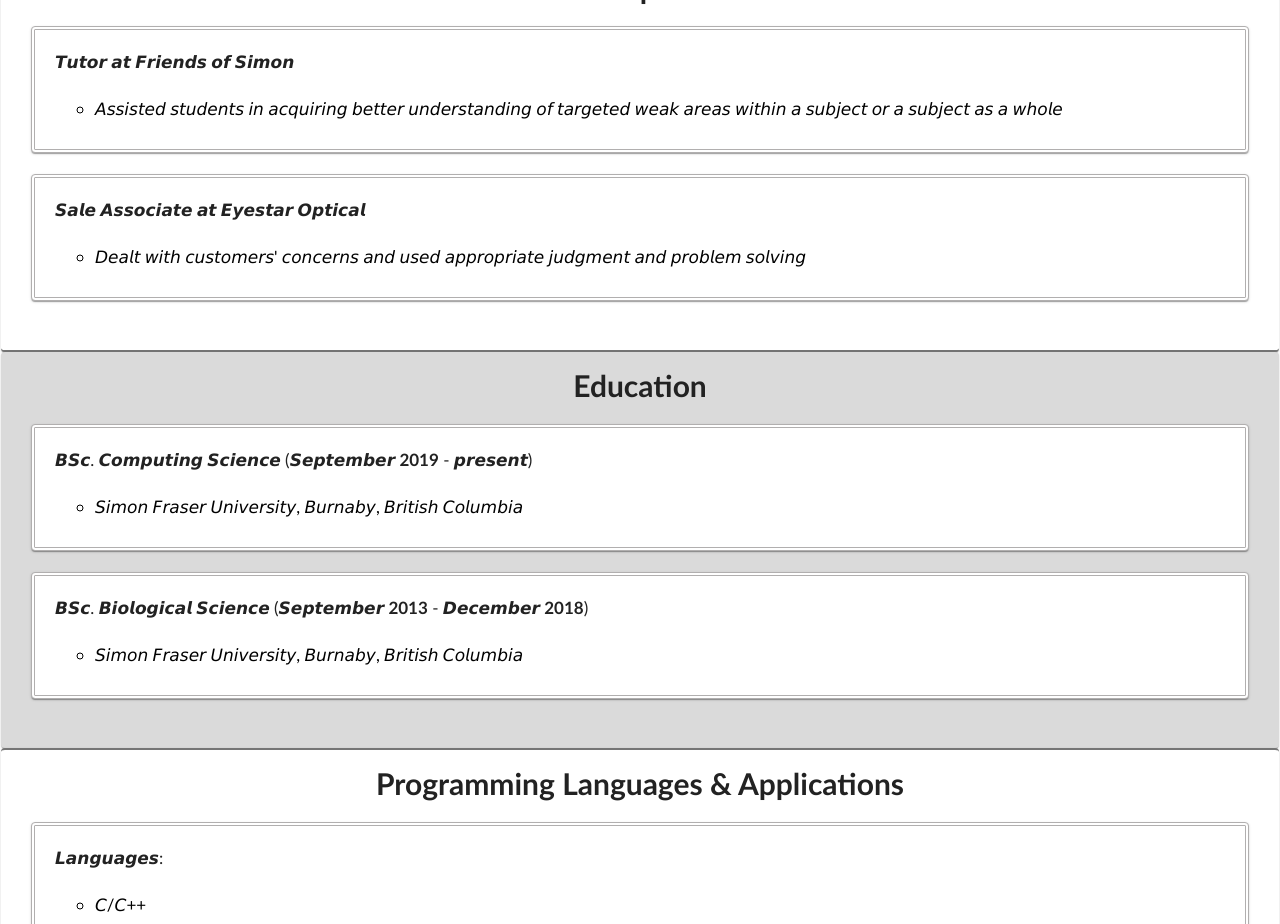
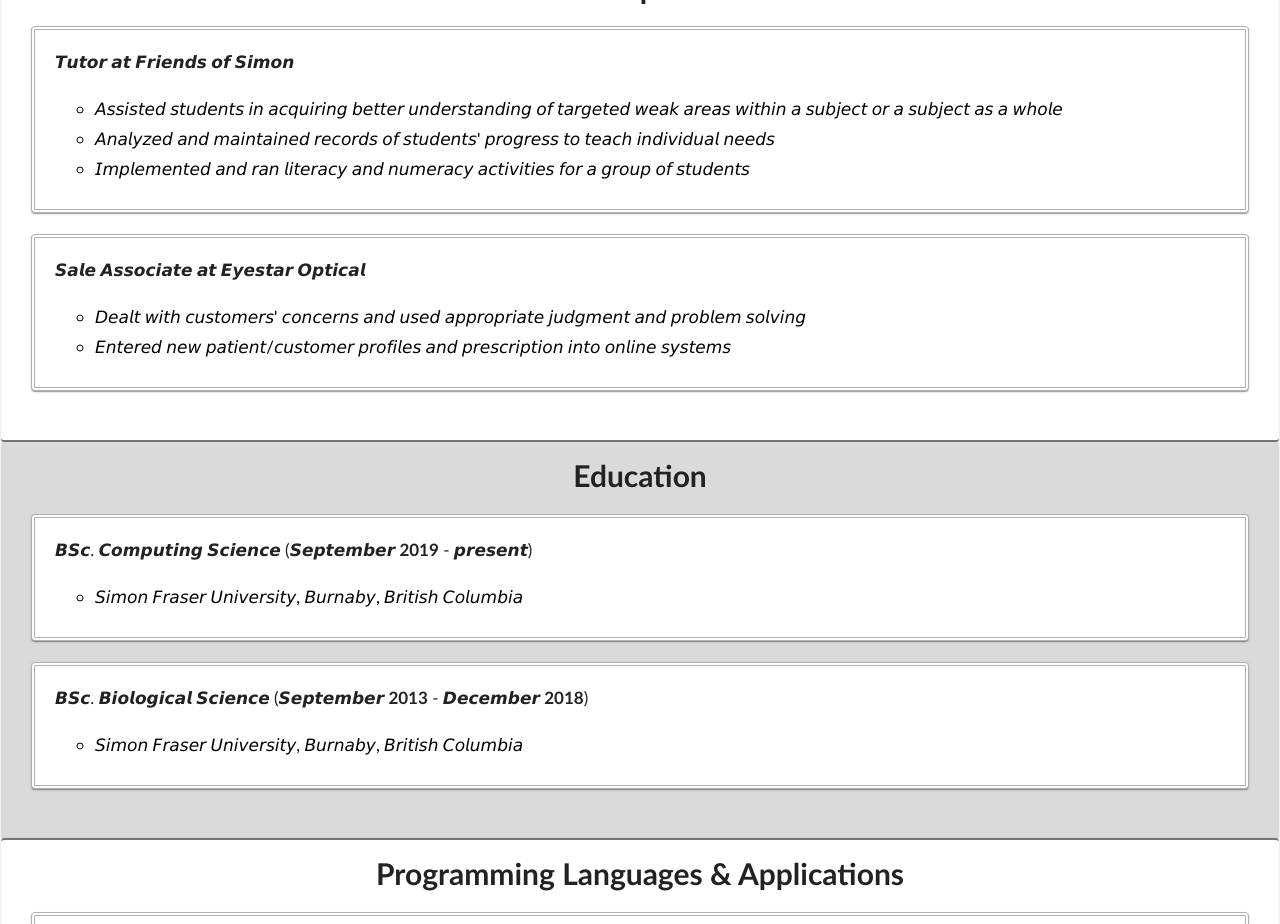
Before and after one commit to jsoeenaing/jsoeenaing.github.io, a React (Create React App) app: page / in a window 1280 px wide. Shown: the part 1740-2664 px from the top of the page. Built offline with nearby package versions, Linux system fonts and the light colour scheme.

Commit message:
Updated website

```diff
--- a/src/components/Body.js
+++ b/src/components/Body.js
@@ -41,6 +41,8 @@ export function Body() {
                        <p>𝙏𝙪𝙩𝙤𝙧 𝙖𝙩 𝙁𝙧𝙞𝙚𝙣𝙙𝙨 𝙤𝙛 𝙎𝙞𝙢𝙤𝙣</p>
                                 <ul>
                                     <li>𝘈𝘴𝘴𝘪𝘴𝘵𝘦𝘥 𝘴𝘵𝘶𝘥𝘦𝘯𝘵𝘴 𝘪𝘯 𝘢𝘤𝘲𝘶𝘪𝘳𝘪𝘯𝘨 𝘣𝘦𝘵𝘵𝘦𝘳 𝘶𝘯𝘥𝘦𝘳𝘴𝘵𝘢𝘯𝘥𝘪𝘯𝘨 𝘰𝘧 𝘵𝘢𝘳𝘨𝘦𝘵𝘦𝘥 𝘸𝘦𝘢𝘬 𝘢𝘳𝘦𝘢𝘴 𝘸𝘪𝘵𝘩𝘪𝘯 𝘢 𝘴𝘶𝘣𝘫𝘦𝘤𝘵 𝘰𝘳 𝘢 𝘴𝘶𝘣𝘫𝘦𝘤𝘵 𝘢𝘴 𝘢 𝘸𝘩𝘰𝘭𝘦</li>
+                                    <li>𝘈𝘯𝘢𝘭𝘺𝘻𝘦𝘥 𝘢𝘯𝘥 𝘮𝘢𝘪𝘯𝘵𝘢𝘪𝘯𝘦𝘥 𝘳𝘦𝘤𝘰𝘳𝘥𝘴 𝘰𝘧 𝘴𝘵𝘶𝘥𝘦𝘯𝘵𝘴' 𝘱𝘳𝘰𝘨𝘳𝘦𝘴𝘴 𝘵𝘰 𝘵𝘦𝘢𝘤𝘩 𝘪𝘯𝘥𝘪𝘷𝘪𝘥𝘶𝘢𝘭 𝘯𝘦𝘦𝘥𝘴</li>
+                                    <li>𝘐𝘮𝘱𝘭𝘦𝘮𝘦𝘯𝘵𝘦𝘥 𝘢𝘯𝘥 𝘳𝘢𝘯 𝘭𝘪𝘵𝘦𝘳𝘢𝘤𝘺 𝘢𝘯𝘥 𝘯𝘶𝘮𝘦𝘳𝘢𝘤𝘺 𝘢𝘤𝘵𝘪𝘷𝘪𝘵𝘪𝘦𝘴 𝘧𝘰𝘳 𝘢 𝘨𝘳𝘰𝘶𝘱 𝘰𝘧 𝘴𝘵𝘶𝘥𝘦𝘯𝘵𝘴</li>
                                 </ul>
                         </BoxContainer>
                         <br/>
@@ -48,6 +50,7 @@ export function Body() {
                         <p>𝙎𝙖𝙡𝙚 𝘼𝙨𝙨𝙤𝙘𝙞𝙖𝙩𝙚 𝙖𝙩 𝙀𝙮𝙚𝙨𝙩𝙖𝙧 𝙊𝙥𝙩𝙞𝙘𝙖𝙡</p>
                                 <ul>
                                     <li>𝘋𝘦𝘢𝘭𝘵 𝘸𝘪𝘵𝘩 𝘤𝘶𝘴𝘵𝘰𝘮𝘦𝘳𝘴' 𝘤𝘰𝘯𝘤𝘦𝘳𝘯𝘴 𝘢𝘯𝘥 𝘶𝘴𝘦𝘥 𝘢𝘱𝘱𝘳𝘰𝘱𝘳𝘪𝘢𝘵𝘦 𝘫𝘶𝘥𝘨𝘮𝘦𝘯𝘵 𝘢𝘯𝘥 𝘱𝘳𝘰𝘣𝘭𝘦𝘮 𝘴𝘰𝘭𝘷𝘪𝘯𝘨</li>
+                                    <li>𝘌𝘯𝘵𝘦𝘳𝘦𝘥 𝘯𝘦𝘸 𝘱𝘢𝘵𝘪𝘦𝘯𝘵/𝘤𝘶𝘴𝘵𝘰𝘮𝘦𝘳 𝘱𝘳𝘰𝘧𝘪𝘭𝘦𝘴 𝘢𝘯𝘥 𝘱𝘳𝘦𝘴𝘤𝘳𝘪𝘱𝘵𝘪𝘰𝘯 𝘪𝘯𝘵𝘰 𝘰𝘯𝘭𝘪𝘯𝘦 𝘴𝘺𝘴𝘵𝘦𝘮𝘴</li>
                                 </ul>
                             </BoxContainer>
                     </CustomContainer>
```
